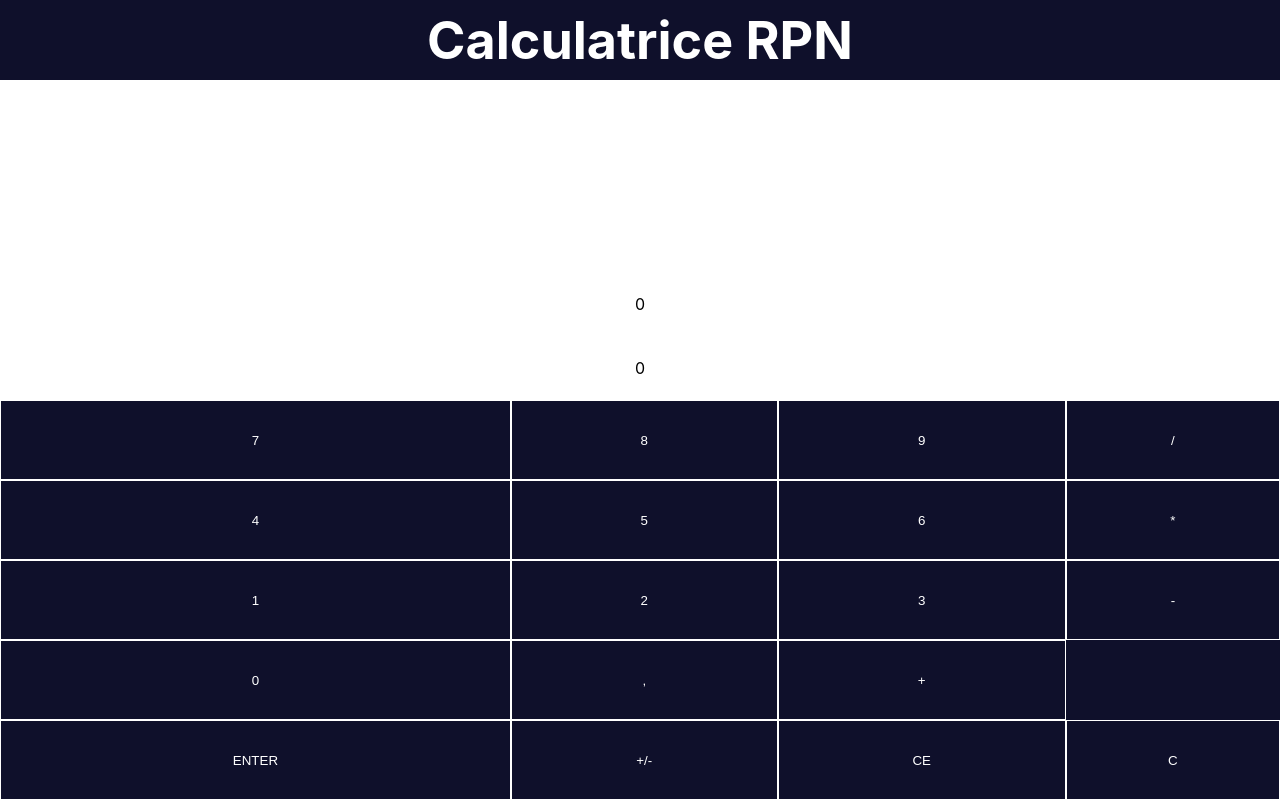
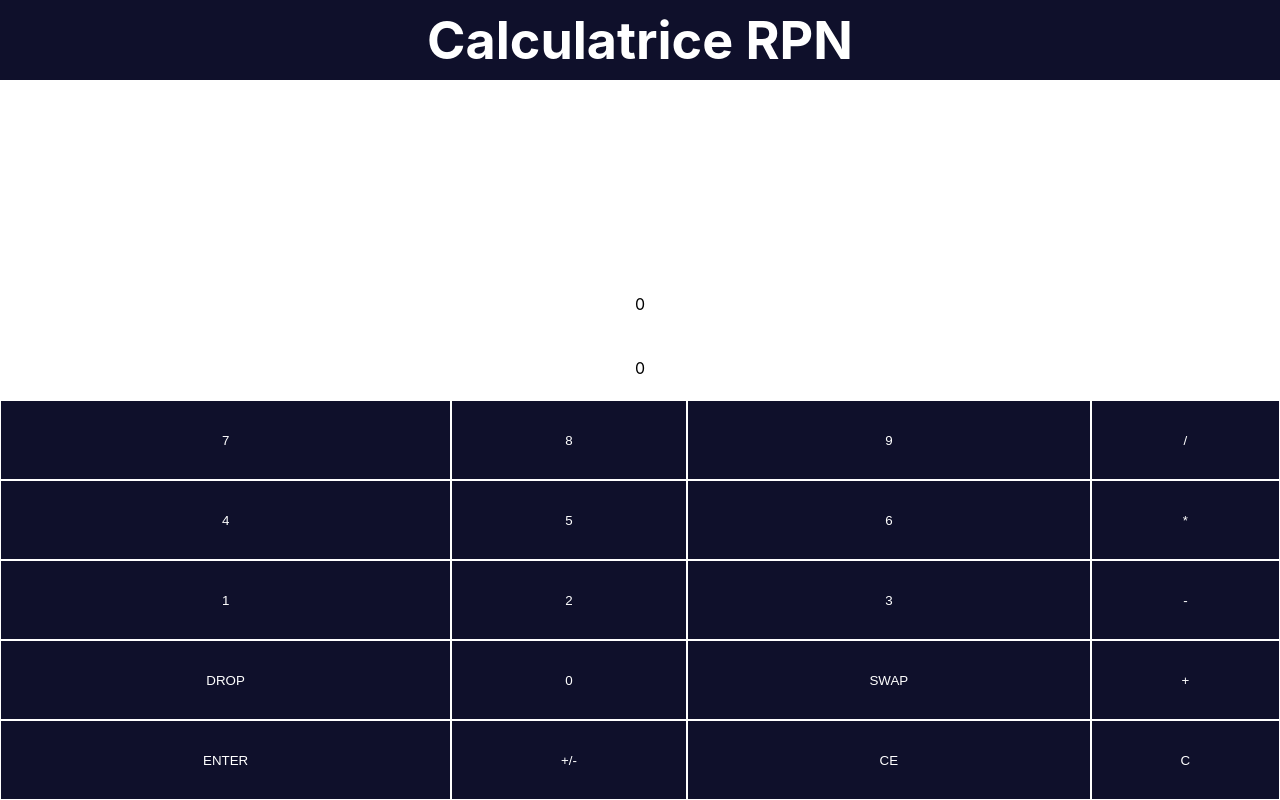
Before and after one commit to Vicolondon/calculatricerpn, a React (Create React App) app in the folder calculatrice-victor/: page / in a window 1280 px wide. Built offline with nearby package versions, Linux system fonts and the light colour scheme.

Commit message:
Correction on operations functions + add SWAP and DROP button .

```diff
--- a/calculatrice-victor/src/components/Calculator.js
+++ b/calculatrice-victor/src/components/Calculator.js
@@ -60,7 +60,7 @@ class Calculator extends Component {
         }
     }
 
-    // add to stack function
+    // function to add a number to stack
     addToStack =(number) => {
         var newStack = this.state.stack;
 
@@ -68,12 +68,36 @@ class Calculator extends Component {
         this.setState({ stack: newStack });
     }
 
+    // function to drop a number from stack
+    dropfunction = (  ) => {
+        var lastnumber = this.state.stack;
+        lastnumber.shift();
+
+        this.showfunction();
+
+        this.setState({ stack: lastnumber });
+    }
+
+    // function to drop a number from stack
+    swapfunction = (  ) => {
+        var lastnumber = this.state.stack;
+        var firstlastnumber = this.state.stack[0];
+        var secondlastnumber = this.state.stack[1];
+        lastnumber.shift();
+        lastnumber.shift();
+
+        this.setState({ stack: [secondlastnumber, firstlastnumber, ...lastnumber] });
+
+        setInterval(()=>{
+            this.showfunction();
+        }, 200)
+    }
+
     // Enter button
     handleClickEnter = () => {
         this.showfunction( this.state.numberToAdd );
         this.addToStack( this.state.numberToAdd );
         this.clearDisplay();
-        console.log(this.state.stack);
         this.showfunction()
     }
 
@@ -97,15 +121,17 @@ class Calculator extends Component {
         this.setState({numberToAdd: '0', stack: [], show_operations:'', show_results: '0'});
     }
 
-    //
+    // Function to clear the number to add
     isFreshDisplay = () => {
         return this.state.numberToAdd === '0';
     }
 
+    // Function to verify if the stack has a least 2 items
     hasTwoItems = () => {
         return (!this.isFreshDisplay() && this.state.stack.length > 0) || this.state.stack.length > 1;
     }
 
+    // Function to get the last two numbers of the stack
     getTwoNumbers = () => {
         var newStack = this.state.stack, first, second;
 
@@ -125,25 +151,26 @@ class Calculator extends Component {
     }
 
     addfunction = ( numbers ) =>{
-        console.log( numbers );
         let newDisplayValue = parseFloat(numbers[0]) + parseFloat(numbers[1]);
+        this.addToStack( newDisplayValue );
         this.setState({numberToAdd: '0',show_results: newDisplayValue});
     }
 
     minusfunction = ( numbers ) =>{
-        console.log( numbers );
         let newDisplayValue = parseFloat(numbers[0]) - parseFloat(numbers[1]);
-        // let newDisplayValue = Number(numbers[0]) - Number(numbers[1]);
+        this.addToStack( newDisplayValue );
         this.setState({numberToAdd: '0',show_results: newDisplayValue});
     }
 
     multiplyfunction = ( numbers ) =>{
         let newDisplayValue = parseFloat(numbers[0]) * parseFloat(numbers[1]);
+        this.addToStack( newDisplayValue );
         this.setState({numberToAdd: '0',show_results: newDisplayValue});
     }
 
     dividefunction = ( numbers ) =>{
         let newDisplayValue = parseFloat(numbers[0]) / parseFloat(numbers[1]);
+        this.addToStack( newDisplayValue );
         this.setState({numberToAdd: '0',show_results: newDisplayValue});
     }
 
@@ -194,8 +221,9 @@ class Calculator extends Component {
                         <td><Chiffre chiffrechoisi="-" handleClick={this.handleClickOperation} /></td>
                     </tr>
                     <tr>
+                        <td><Chiffre chiffrechoisi="DROP" handleClick={this.dropfunction} /></td>
                         <td><Chiffre chiffrechoisi="0" handleClick={this.handleClickChiffre} /></td>
-                        <td><Chiffre chiffrechoisi="," handleClick={this.handleClickOperation} /></td>
+                        <td><Chiffre chiffrechoisi="SWAP" handleClick={this.swapfunction} /></td>
                         <td><Chiffre chiffrechoisi="+" handleClick={this.handleClickOperation} /></td>
                     </tr>
                     <tr>
```
